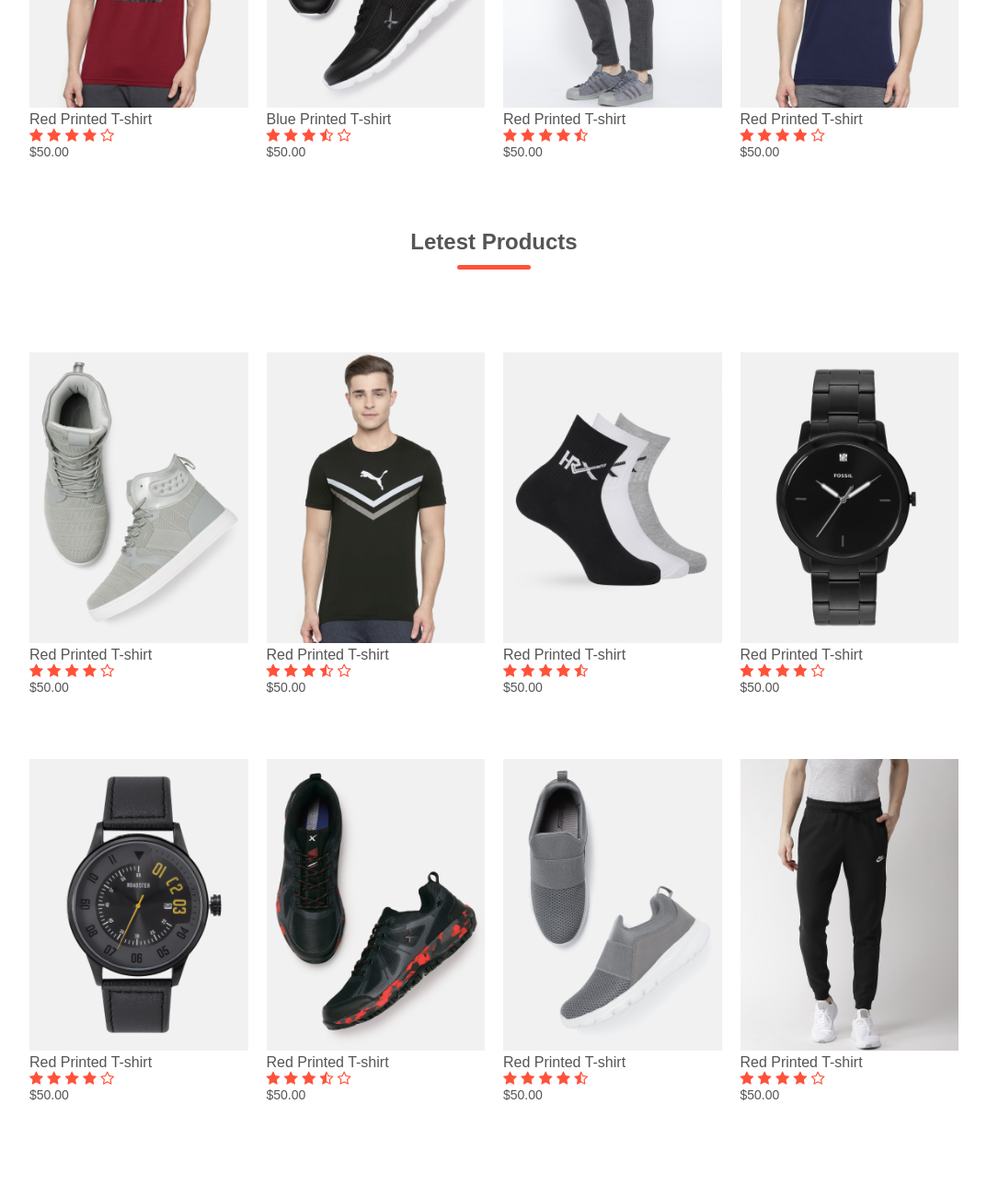
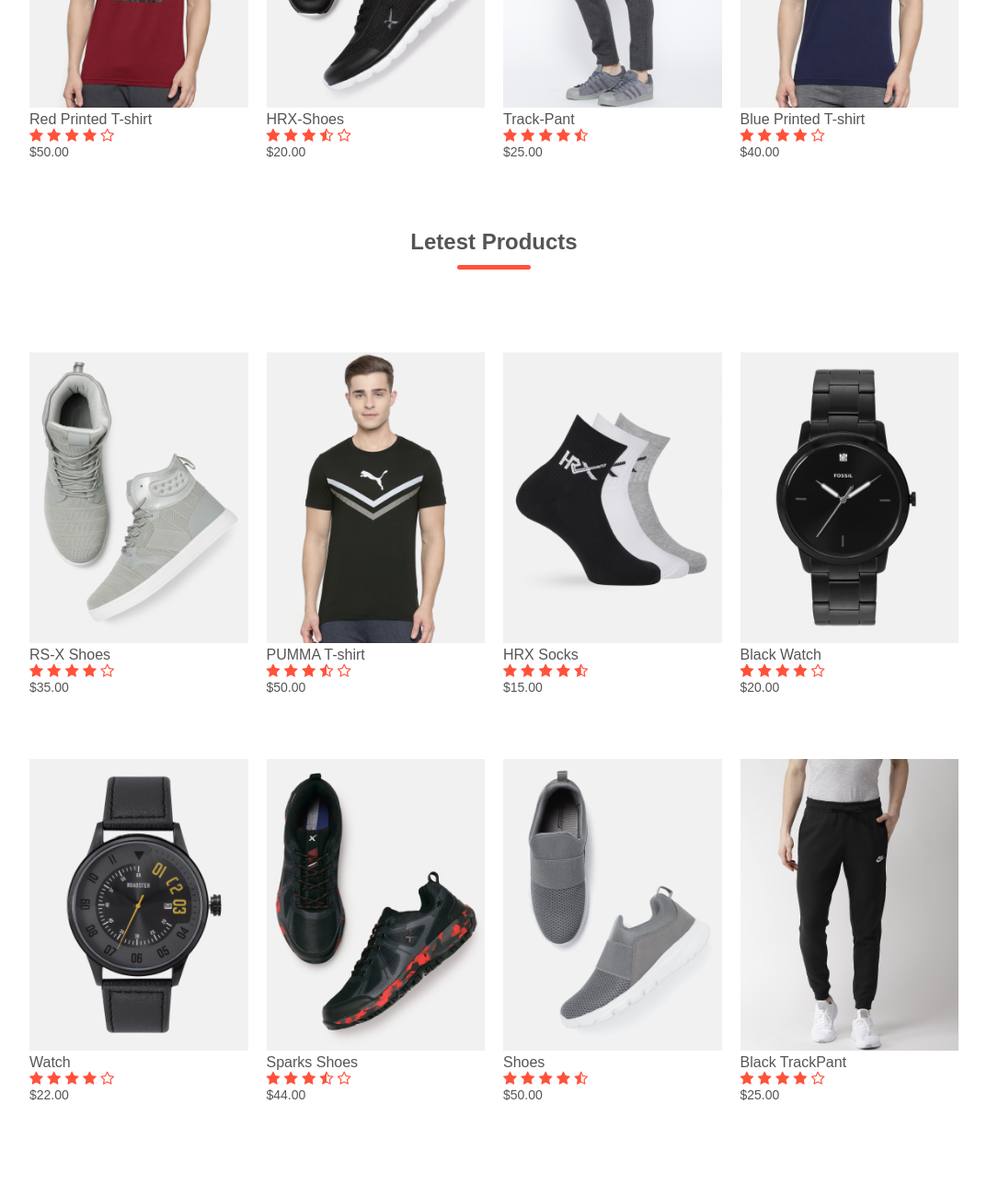
Before and after one commit to palak478/Red-Store, a plain HTML site: page index.html in a window 1280 px wide. Shown: the part 1360-2660 px from the top of the page at 92% size, without its empty margins (103-1176 px from the left). Drawn offline with Linux system fonts and the light colour scheme.

Commit message:
Update index.html

```diff
--- a/index.html
+++ b/index.html
@@ -73,7 +73,7 @@
                 </div>
                 <div class="col-4">
                     <img src="images/product-2.jpg">
-                    <h4> Blue Printed T-shirt</h4>
+                    <h4>HRX-Shoes</h4>
                     <div class="rating">
                         <i class="fa fa-star"></i>
                         <i class="fa fa-star"></i>
@@ -81,11 +81,11 @@
                         <i class="fa fa-star-half-o"></i>
                         <i class="fa fa-star-o"></i>
                     </div>
-                    <p> $50.00</p>
+                    <p> $20.00</p>
                 </div>
                 <div class="col-4">
                     <img src="images/product-3.jpg">
-                    <h4> Red Printed T-shirt</h4>
+                    <h4> Track-Pant</h4>
                     <div class="rating">
                         <i class="fa fa-star"></i>
                         <i class="fa fa-star"></i>
@@ -93,11 +93,11 @@
                         <i class="fa fa-star"></i>
                         <i class="fa fa-star-half-o"></i>
                     </div>
-                    <p> $50.00</p>
+                    <p> $25.00</p>
                 </div>
                 <div class="col-4">
                     <img src="images/product-4.jpg">
-                    <h4> Red Printed T-shirt</h4>
+                    <h4> Blue Printed T-shirt</h4>
                     <div class="rating">
                         <i class="fa fa-star"></i>
                         <i class="fa fa-star"></i>
@@ -105,14 +105,14 @@
                         <i class="fa fa-star"></i>
                         <i class="fa fa-star-o"></i>
                     </div>
-                    <p> $50.00</p>
+                    <p> $40.00</p>
                 </div>
             </div>
             <h2 class="title">Letest Products</h2>
             <div class="row">
                 <div class="col-4">
                     <img src="images/product-5.jpg">
-                    <h4> Red Printed T-shirt</h4>
+                    <h4> RS-X Shoes</h4>
                     <div class="rating">
                         <i class="fa fa-star"></i>
                         <i class="fa fa-star"></i>
@@ -120,11 +120,11 @@
                         <i class="fa fa-star"></i>
                         <i class="fa fa-star-o"></i>
                     </div>
-                    <p> $50.00</p>
+                    <p> $35.00</p>
                 </div>
                 <div class="col-4">
                     <img src="images/product-6.jpg">
-                    <h4> Red Printed T-shirt</h4>
+                    <h4> PUMMA T-shirt</h4>
                     <div class="rating">
                         <i class="fa fa-star"></i>
                         <i class="fa fa-star"></i>
@@ -136,7 +136,7 @@
                 </div>
                 <div class="col-4">
                     <img src="images/product-7.jpg">
-                    <h4> Red Printed T-shirt</h4>
+                    <h4> HRX Socks</h4>
                     <div class="rating">
                         <i class="fa fa-star"></i>
                         <i class="fa fa-star"></i>
@@ -144,11 +144,11 @@
                         <i class="fa fa-star"></i>
                         <i class="fa fa-star-half-o"></i>
                     </div>
-                    <p> $50.00</p>
+                    <p> $15.00</p>
                 </div>
                 <div class="col-4">
                     <img src="images/product-8.jpg">
-                    <h4> Red Printed T-shirt</h4>
+                    <h4> Black Watch</h4>
                     <div class="rating">
                         <i class="fa fa-star"></i>
                         <i class="fa fa-star"></i>
@@ -156,13 +156,13 @@
                         <i class="fa fa-star"></i>
                         <i class="fa fa-star-o"></i>
                     </div>
-                    <p> $50.00</p>
+                    <p> $20.00</p>
                 </div>
             </div>
             <div class="row">
                 <div class="col-4">
                     <img src="images/product-9.jpg">
-                    <h4> Red Printed T-shirt</h4>
+                    <h4> Watch</h4>
                     <div class="rating">
                         <i class="fa fa-star"></i>
                         <i class="fa fa-star"></i>
@@ -170,11 +170,11 @@
                         <i class="fa fa-star"></i>
                         <i class="fa fa-star-o"></i>
                     </div>
-                    <p> $50.00</p>
+                    <p> $22.00</p>
                 </div>
                 <div class="col-4">
                     <img src="images/product-10.jpg">
-                    <h4> Red Printed T-shirt</h4>
+                    <h4> Sparks Shoes</h4>
                     <div class="rating">
                         <i class="fa fa-star"></i>
                         <i class="fa fa-star"></i>
@@ -182,11 +182,11 @@
                         <i class="fa fa-star-half-o"></i>
                         <i class="fa fa-star-o"></i>
                     </div>
-                    <p> $50.00</p>
+                    <p> $44.00</p>
                 </div>
                 <div class="col-4">
                     <img src="images/product-11.jpg">
-                    <h4> Red Printed T-shirt</h4>
+                    <h4> Shoes</h4>
                     <div class="rating">
                         <i class="fa fa-star"></i>
                         <i class="fa fa-star"></i>
@@ -198,7 +198,7 @@
                 </div>
                 <div class="col-4">
                     <img src="images/product-12.jpg">
-                    <h4> Red Printed T-shirt</h4>
+                    <h4> Black TrackPant</h4>
                     <div class="rating">
                         <i class="fa fa-star"></i>
                         <i class="fa fa-star"></i>
@@ -206,7 +206,7 @@
                         <i class="fa fa-star"></i>
                         <i class="fa fa-star-o"></i>
                     </div>
-                    <p> $50.00</p>
+                    <p> $25.00</p>
                 </div>
             </div>
         </div>
```
